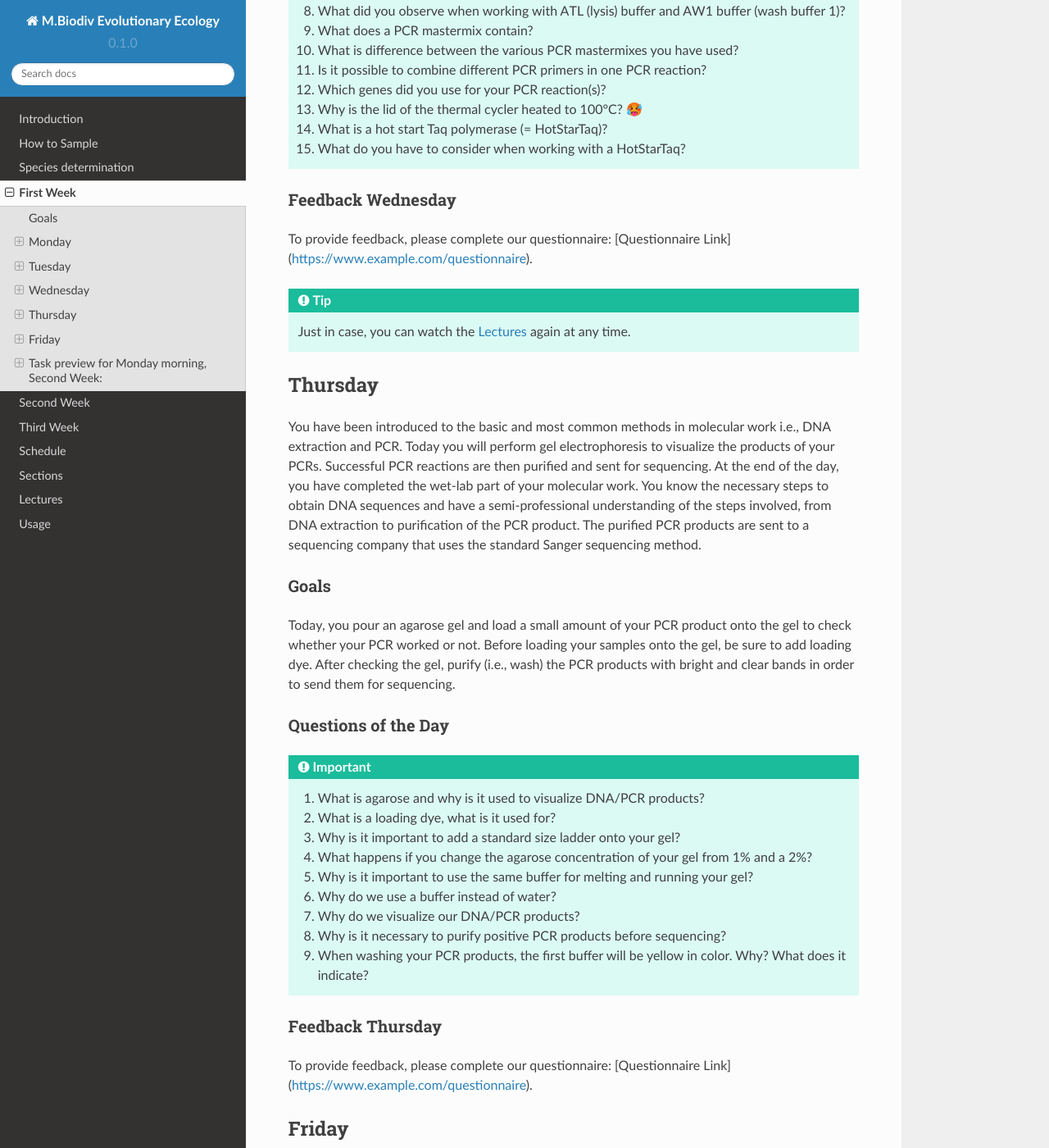
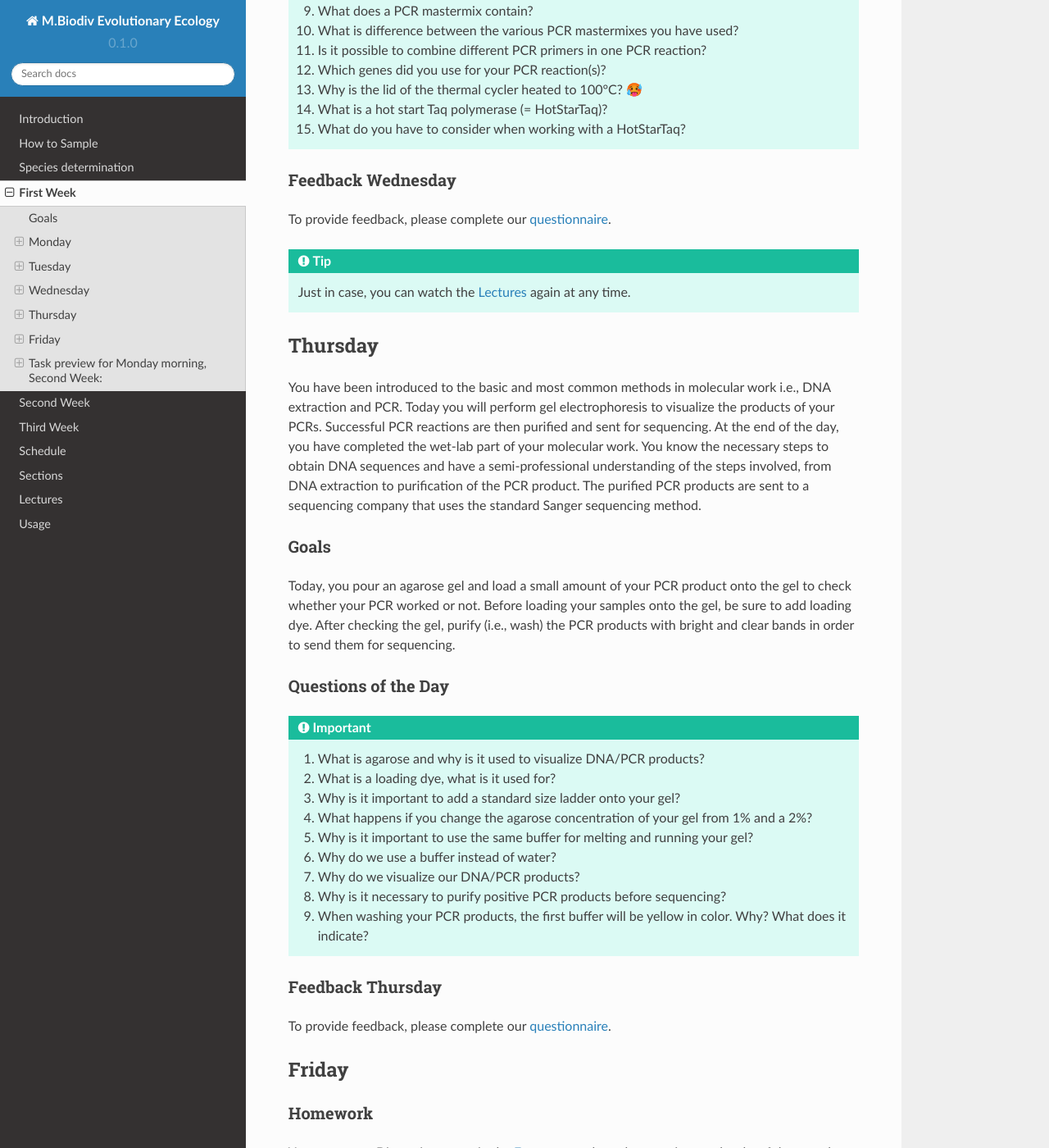
Before and after one commit to bheimbu/evolutionary_ecology, a Sphinx documentation site: the page built from docs/source/first_week.rst, in a window 1280 px wide and 1400 px high, scrolled down 5036 px. Shown: the whole window at 82% size. Built offline with Sphinx 7.4.7 and the Read the Docs theme 2.0.0, drawn with Linux system fonts in a browser that asks for light colours; some of the changed text lies outside the part shown.

Commit message:
Update first_week.rst

```diff
--- a/docs/source/first_week.rst
+++ b/docs/source/first_week.rst
@@ -86,7 +86,7 @@
 
 Feedback Tuesday
 ^^^^^^^^^^^^^^^^
-To provide feedback, please complete our questionnaire: [Questionnaire Link](https://www.example.com/questionnaire).
+To provide feedback, please complete our `questionnaire <https://easy-feedback.de/evolecol/1726580/jLKvnZ>`_.
 
 .. tip::
    Just in case, you can watch the :ref:`lectures` again at any time.
@@ -142,7 +142,7 @@
 
 Feedback Wednesday
 ^^^^^^^^^^^^^^^^^^
-To provide feedback, please complete our questionnaire: [Questionnaire Link](https://www.example.com/questionnaire).
+To provide feedback, please complete our `questionnaire <https://easy-feedback.de/evolecol/1726580/jLKvnZ>`_.
 
 .. tip::
    Just in case, you can watch the :ref:`lectures` again at any time.
@@ -173,7 +173,7 @@
 
 Feedback Thursday
 ^^^^^^^^^^^^^^^^^
-To provide feedback, please complete our questionnaire: [Questionnaire Link](https://www.example.com/questionnaire).
+To provide feedback, please complete our `questionnaire <https://easy-feedback.de/evolecol/1726580/jLKvnZ>`_.
 
 
 Friday
```
Also changed, not shown: other parts of docs/source/first_week.rst (+4 -0 lines).
